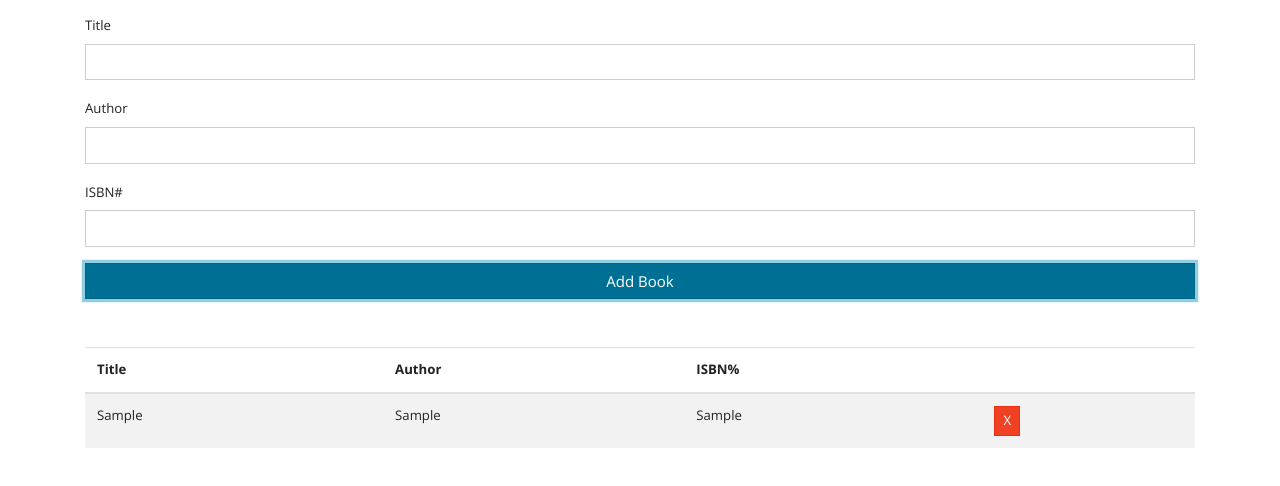
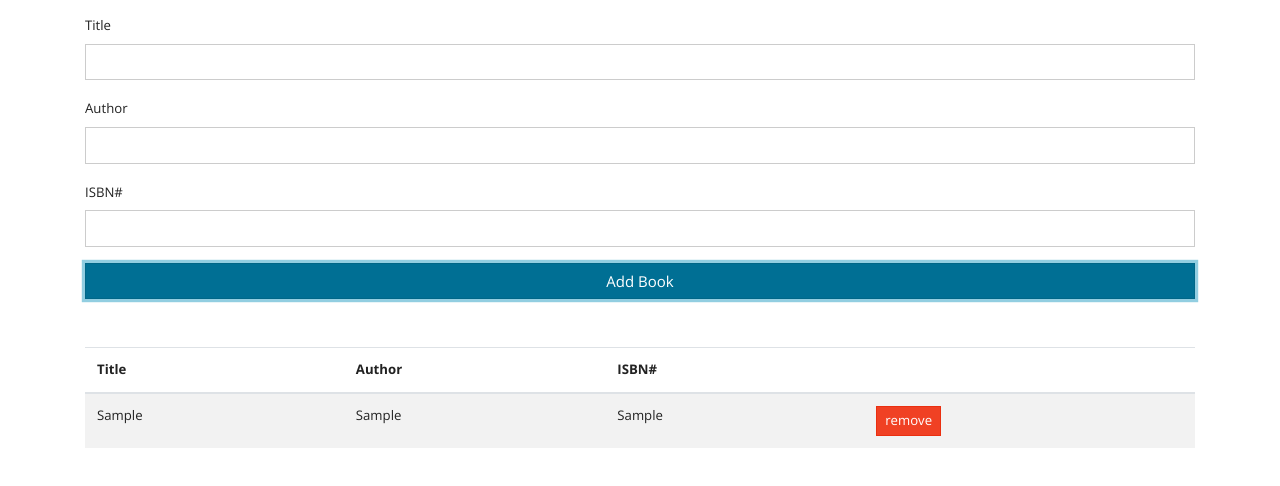
Before and after one commit to Agonz937/vanilla_javascript_projects, a plain HTML site: page bookListApp/index.html in a window 1280 px wide. Both pictures are taken after typing "Sample", "Sample", "Sample" into the empty fields and a click on the input "Add Book". Shown: the part 148-634 px from the top of the page. Drawn offline with nearby package versions, Linux system fonts and the light colour scheme.

Commit message:
Added comments to code

```diff
--- a/bookListApp/app.js
+++ b/bookListApp/app.js
@@ -25,7 +25,7 @@ class UI {
             <td>${book.author}</td>
             <td>${book.isbn}</td>
             <td><a href="#" class="btn btn-danger btn-sm
-            delete">X</a></td>
+            delete">remove</a></td>
         `;
 
         list.appendChild(row);
@@ -42,6 +42,7 @@ class UI {
         div.className = `alert alert-${className}`;
         div.appendChild(document.createTextNode(message))
 
+        // Display alter message between the title and book form
         const container = document.querySelector('.container');
         const form = document.querySelector('#book-form');
         container.insertBefore(div, form);
--- a/bookListApp/index.html
+++ b/bookListApp/index.html
@@ -10,7 +10,9 @@
      </head>
      <body>
          <div class="container mt-4">
+             <!-- Title of the App -->
              <h1 class="display-4 text-center"> <i class="fas fa-book-open text-primary"></i> My<span class="text-primary">Book</span>List</h1>
+             <!-- Book Form -->
              <form id="book-form">
                  <div class="form-group">
                      <label for="title">Title</label>
@@ -26,12 +28,13 @@
                 </div>
                 <input type="submit" value="Add Book" class="btn btn-primary btn-block">
              </form>
+             <!-- Table to add books -->
              <table class="table table-striped mt-5">
                  <thead>
                      <tr>
                          <th>Title</th>
                          <th>Author</th>
-                         <th>ISBN%</th>
+                         <th>ISBN#</th>
                          <th></th>
                      </tr>
                  </thead>
```
